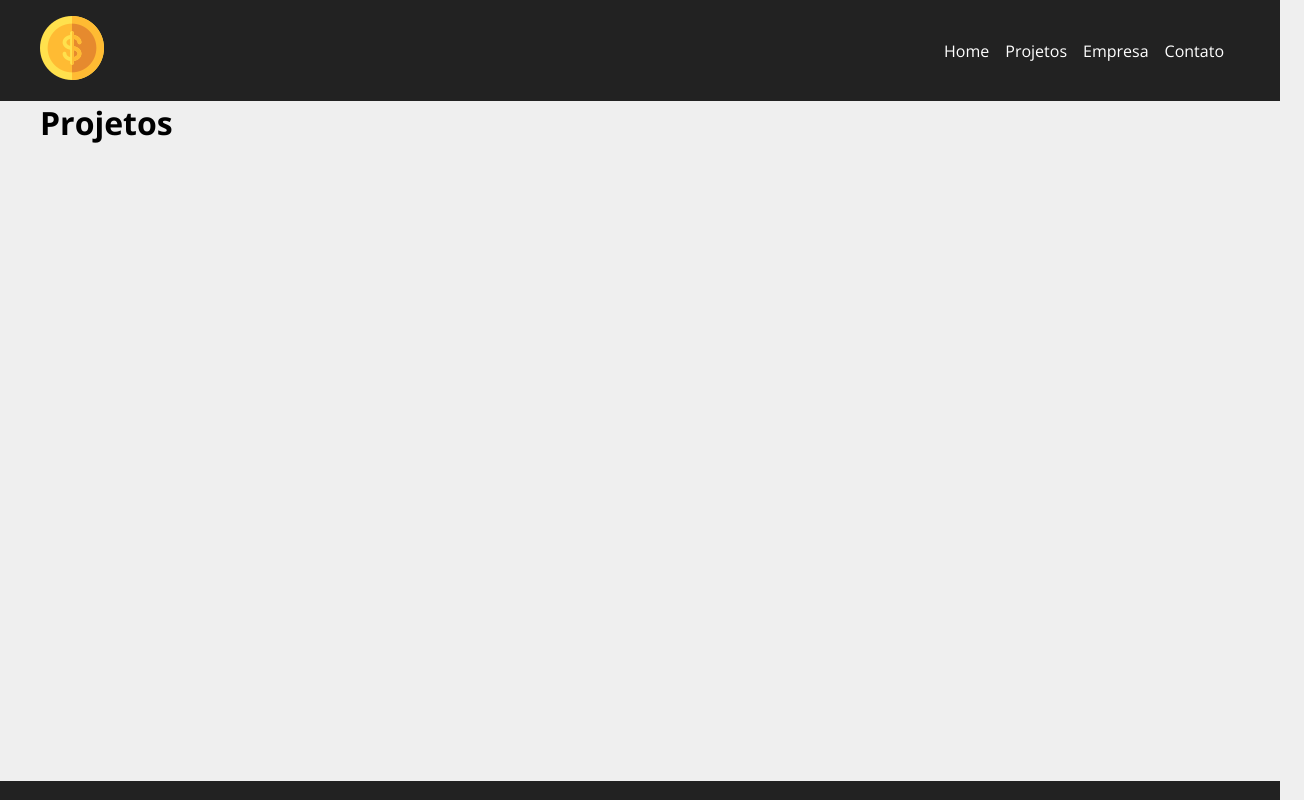
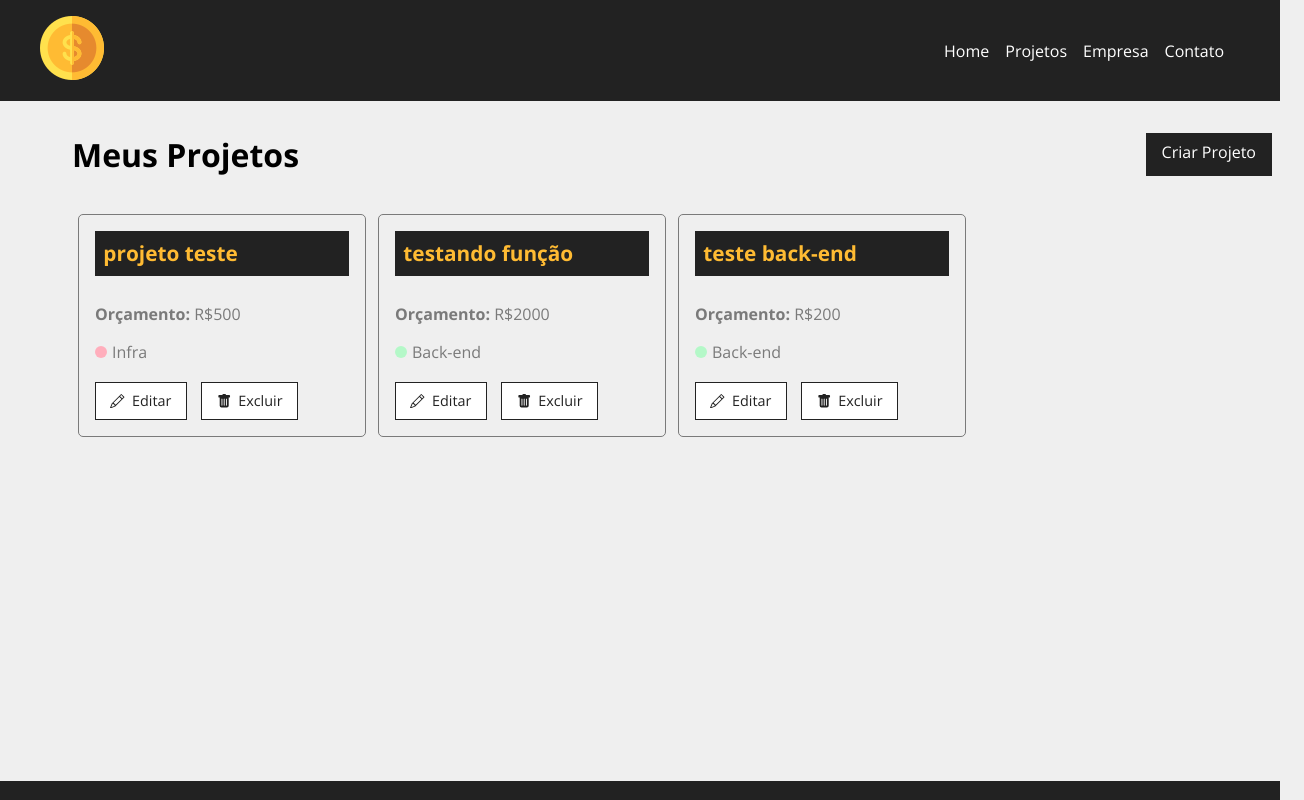
Before and after one commit to devBrait/Costs_App, a React (Create React App) app: page /projects in a window 1280 px wide. Shown: the top 800 px of the page, 1304 px wide, since content can reach past the window. Built offline with nearby package versions, Linux system fonts and the light colour scheme; data requests are answered from the project's data file.

Commit message:
add: class 28

```diff
--- a/db.json
+++ b/db.json
@@ -1,16 +1,50 @@
 {
-    "projects": [],
+  "projects": [
+    {
+      "id": "683f",
+      "name": "projeto teste",
+      "budget": "500",
+      "category": {
+        "id": "1",
+        "name": "Infra"
+      },
+      "cost": 0,
+      "services": []
+    },
+    {
+      "id": "cfc3",
+      "name": "testando função",
+      "budget": "2000",
+      "category": {
+        "id": "3",
+        "name": "Back-end"
+      },
+      "cost": 0,
+      "services": []
+    },
+    {
+      "id": "840a",
+      "name": "teste back-end",
+      "budget": "200",
+      "category": {
+        "id": "3",
+        "name": "Back-end"
+      },
+      "cost": 0,
+      "services": []
+    }
+  ],
   "categories": [
     {
-            "id": 1,
+      "id": "1",
       "name": "Infra"
     },
     {
-            "id": 2,
+      "id": "2",
       "name": "DevOps"
     },
     {
-            "id": 3,
+      "id": "3",
       "name": "Back-end"
     }
   ]
--- a/src/components/form/Select.js
+++ b/src/components/form/Select.js
@@ -4,7 +4,7 @@ function Select ({ text, name, options, handleOnChange, value }){
     return (
         <div className={styles.form_control}>
             <label htmlFor={name}>{text}:</label>
-            <select name={name} id={name}>
+            <select name={name} id={name} onChange={handleOnChange} value={value || ''}>
                 <option>Selecione uma opção</option>
                 {options.map((option) => (
                     <option value={option.id} key={option.id}>
--- /dev/null
+++ b/src/components/layout/Loading.js
@@ -0,0 +1,13 @@
+import styles from './Loading.module.css'
+
+import loading from '../../images/loading.svg'
+
+function Loading(){
+    return(
+        <div className={styles.loader_container}>
+            <img className={styles.loader} src={loading} alt="loading" />
+        </div>
+    )
+}
+
+export default Loading
--- /dev/null
+++ b/src/components/layout/Loading.module.css
@@ -0,0 +1,11 @@
+.loader_container {
+    width: 100%;
+    height: 100%;
+    display: flex;
+    justify-content: center;
+    align-items: center;
+}
+
+.loader {
+    width: 50px;
+}
--- /dev/null
+++ b/src/components/layout/Message.js
@@ -0,0 +1,36 @@
+import styles from './Message.module.css'
+
+import { useState, useEffect } from 'react'
+
+function Message({type, message}){
+
+    const [visible, setVisible] = useState(false)
+
+    useEffect(() => {
+        if(!message){
+            setVisible(false)
+            return
+        }
+
+        setVisible(true)
+
+        const timer = setTimeout(() => {
+            setVisible(false)
+        }, 3000)
+
+        return () => clearTimeout(timer)
+
+    }, [message])
+
+    return (
+       <>
+        {visible && (
+             <div className={`${styles.message} ${styles[type]}`}>
+                {message}
+             </div>
+        )}
+       </>
+    )
+}
+
+export default Message
--- /dev/null
+++ b/src/components/layout/Message.module.css
@@ -0,0 +1,21 @@
+.message{
+    width: 100%;
+    padding: 1em;
+    border: 1px solid #000;
+    margin: 0 auto;
+    text-align: center;
+    margin-bottom: 2em;
+    border-radius: 5px;
+}
+
+.success {
+    color: #155724;
+    background-color: #D4edda;
+    border-color: #C3E6CB;
+}
+
+.error {
+    color: #721c24;
+    background-color: #f8d7da;
+    border-color: #f5c6cb;
+}
--- a/src/components/pages/NewProject.js
+++ b/src/components/pages/NewProject.js
@@ -23,7 +23,7 @@ function NewProject() {
             .then((resp) => resp.json())
             .then((data) => {
                 console.log(data)
-                navigate('/some-route') // Navegue para a rota desejada após a criação do projeto
+                navigate('/projects', { state: { message: 'Projeto criado com sucesso!' }}) // Rotina após criação do projeto
             })
             .catch((err) => console.log(err))
     }
--- a/src/components/pages/Projects.js
+++ b/src/components/pages/Projects.js
@@ -1,6 +1,59 @@
+import Message from "../layout/Message"
+import Container from "../layout/Container"
+import LinkButton from "../layout/LinkButton"
+import ProjectCard from "../project/ProjectCard"
+import Loading from "../layout/Loading"
+
+import styles from "./Projects.module.css"
+
+import { useLocation } from "react-router-dom"
+import { useState, useEffect } from "react"
+
 function Projects(){
+
+    const [projects, setProjects] = useState([])
+    const [Removeloading, setRemoveLoading] = useState(false)
+
+    const location = useLocation()
+
+    let message = ''
+    if(location.state){
+        message = location.state.message
+    }
+
+    useEffect(() => {
+        setTimeout(() => {
+            fetch('http://localhost:5000/projects', {
+                method: 'GET',
+                headers: {
+                    'Content-Type': 'application/json',
+                },
+            })
+                .then(resp => resp.json())
+                .then((data) => {
+                    setProjects(data)
+                    setRemoveLoading(true)
+                })
+                .catch((err) => console.log(err))
+        }, 300)
+    }, [])
+
     return(
-        <h1>Projetos </h1>
+       <div className={styles.project_container}>
+        <div className={styles.title_container}>
+         <h1>Meus Projetos</h1>
+         <LinkButton to="/newproject" text="Criar Projeto"/>
+        </div>
+        {message && <Message type="success" message={message} />}
+        <Container customClass="start">
+            {projects.length > 0 &&
+            projects.map((project) => (
+                <ProjectCard name={project.name} id={project.id} budget={project.budget} category={project.category.name} key={project.id} />
+            ))}
+            {!Removeloading && <Loading/>}
+            {Removeloading && projects.length == 0 && (<p>Não há projetos cadastrados!</p>)}
+        </Container>
+       </div>
     )
 }
 
--- /dev/null
+++ b/src/components/pages/Projects.module.css
@@ -0,0 +1,9 @@
+.project_container {
+    padding: 2em;
+}
+
+.title_container {
+    display: flex;
+    justify-content: space-between;
+    margin-bottom: 2em;
+}
--- /dev/null
+++ b/src/components/project/ProjectCard.js
@@ -0,0 +1,29 @@
+import {Link} from 'react-router-dom'
+
+import styles from './ProjectCard.module.css'
+
+import {BsPencil, BsFillTrashFill} from 'react-icons/bs'
+
+function ProjectCard({id, name, budget, category, handleRemove}){
+    return (
+        <div className={styles.project_card}>
+            <h4>{name}</h4>
+            <p>
+                <span>Orçamento: </span> R${budget}
+            </p>
+            <p className={styles.category_text}>
+                <span className={`${styles[category.toLowerCase()]}`}></span>{category}
+            </p>
+            <div className={styles.project_card_actions}>
+                <Link to="/">
+                    <BsPencil/> Editar
+                </Link>
+                <button>
+                    <BsFillTrashFill/> Excluir
+                </button>
+            </div>
+        </div>
+    )
+}
+
+export default ProjectCard
--- /dev/null
+++ b/src/components/project/ProjectCard.module.css
@@ -0,0 +1,83 @@
+.project_card {
+    padding: 1em;
+    border: 1px solid #7a7a7a;
+    border-radius: 5px;
+    width: 24%;
+    margin: 0.5%;
+}
+
+.project_card h4{
+    background-color: #222;
+    color: #FFBB33;
+    padding: .4em;
+    margin-bottom: 1.3em;
+    font-size: 1.3em;
+}
+
+.project_card p{
+    color: #7a7a7a;
+    margin-bottom: 1em;
+}
+
+.project_card p span{
+    font-weight: bold;
+}
+
+.category_text {
+    display: flex;
+    align-items: center;
+}
+
+.category_text span {
+    display: block;
+    width: 12px;
+    height: 12px;
+    border-radius: 50%;
+    background-color: #ccc;
+    margin-right: 5px;
+}
+
+.category_text .infra {
+    background-color: #FFAEBC;
+}
+
+.category_text .devops {
+    background-color: #a0e7e5;
+}
+
+.category_text .back-end {
+    background-color: #b4f8c8;
+}
+
+.project_card_actions {
+    margin-top: 1.2em;
+    display: flex;
+    align-items: center;
+}
+
+.project_card_actions a,
+.project_card_actions button {
+    text-decoration: none;
+    border: none;
+    background-color: #fff;
+    color: #222;
+    font-size: .9em;
+    padding: .6em 1em;
+    margin-right: 1em;
+    cursor: pointer;
+    border: 1px solid #222;
+    display: flex;
+    align-items: center;
+    justify-content: center;
+    transition: 0.5s;
+}
+
+.project_card_actions svg {
+    margin-right: .5em;
+}
+
+.project_card_actions a:hover,
+.project_card_actions button:hover {
+    background-color: #222;
+    color: #FFBB33;
+}
--- a/src/components/project/ProjectForm.js
+++ b/src/components/project/ProjectForm.js
@@ -34,12 +34,39 @@ function ProjectForm({ handleSubmit, btnText, projectData }){
         setProject({ ...project, [e.target.name]: e.target.value})
     }
 
+    function handleCategory(e){
+        setProject({ ...project, category: {
+            id: e.target.value,
+            name: e.target.options[e.target.selectedIndex].text
+        }})
+    }
+
 
     return (
         <form onSubmit={submit} className={styles.form}>
-            <Input type="text" text="Nome do projeto" name="name" placeholder="Insira o nome do projeto" handleOnChange={handleChange} />
-            <Input type="number" text="Orçamento do projeto" name="budget" placeholder="Insira o orçamento total"  handleOnChange={handleChange} />
-            <Select name="category_id" text="Selecione a categoria"  options={categories} />
+            <Input type="text"
+                    text="Nome do projeto"
+                    name="name"
+                    placeholder="Insira o nome do projeto"
+                    handleOnChange={handleChange}
+                    value={project.name ? project.name : ''}
+                    />
+
+            <Input type="number"
+                    text="Orçamento do projeto"
+                    name="budget"
+                    placeholder="Insira o orçamento total"
+                    handleOnChange={handleChange}
+                    value={project.budget ? project.budget : ''}
+                    />
+
+            <Select name="category_id"
+                    text="Selecione a categoria"
+                    options={categories}
+                    handleOnChange={handleCategory}
+                    value={project.category ? project.category.id : ''}
+                    />
+
             <SubmitButton text={btnText}/>
         </form>
     )
```
Lines whose indentation alone changed are shown as unchanged.
